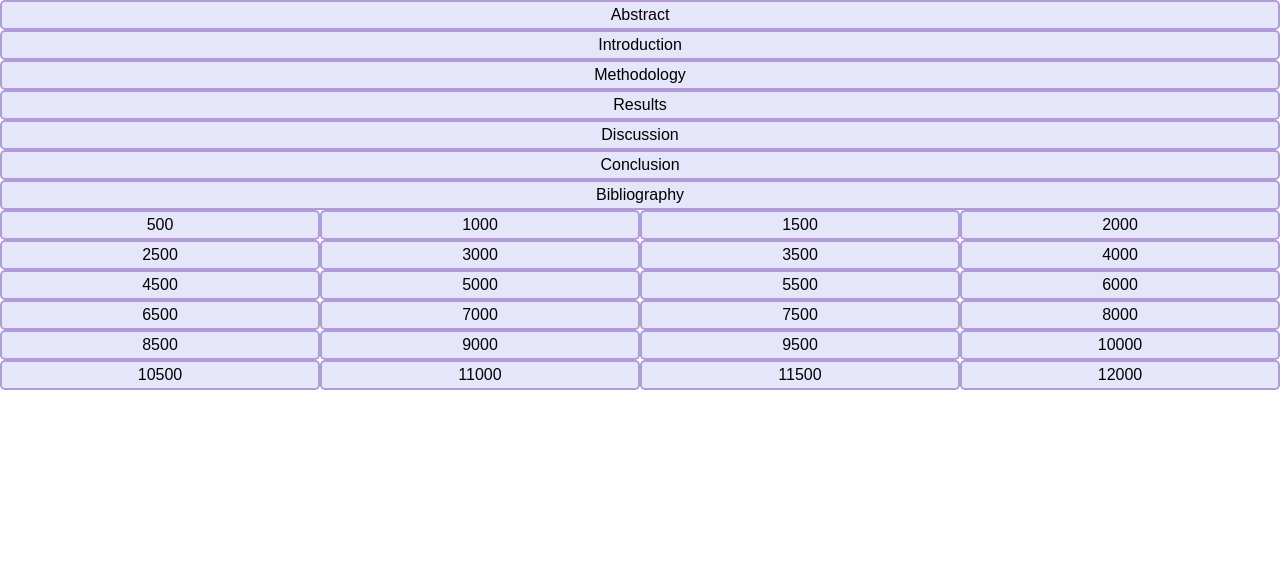
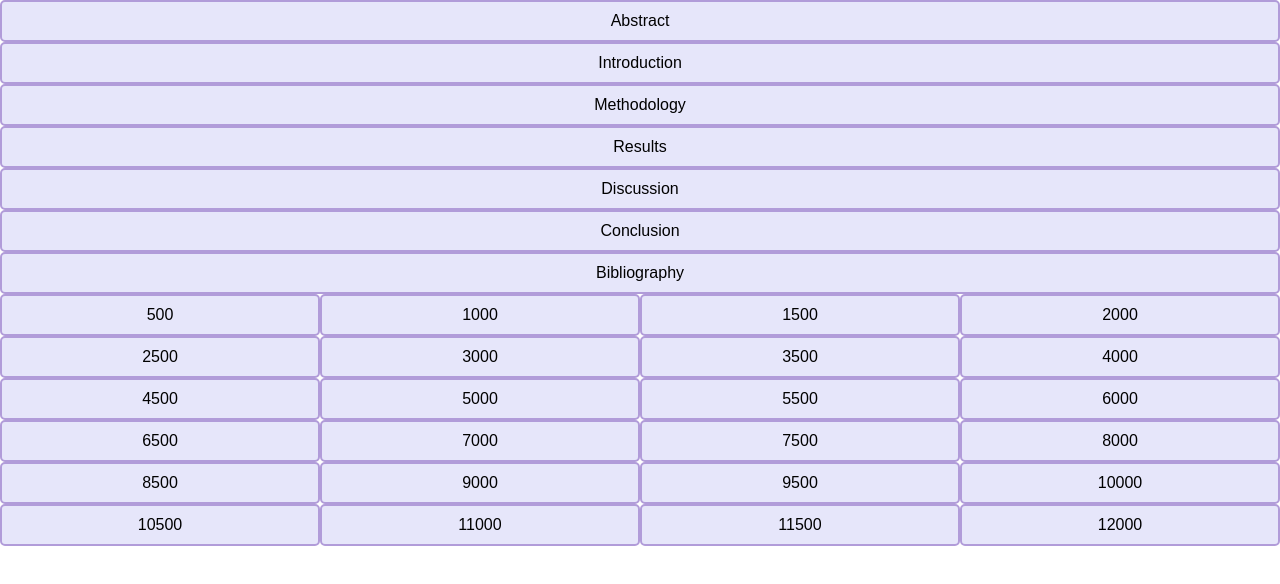
Before and after one commit to leoniemargaux/WASWAT, a plain HTML site: page index.html in a window 1280 px wide. Drawn offline with Linux system fonts and the light colour scheme.

Commit message:
Update styles.css

```diff
--- a/styles.css
+++ b/styles.css
@@ -43,7 +43,7 @@ input[type="checkbox"] {
 input[type="checkbox"] + label {
     display: block;
     cursor: pointer;
-    padding: 4px;
+    padding: 10px;
     border: 2px solid rgb(177, 156, 217);
     border-radius: 5px;
     background-color: rgb(230, 230, 250);
```
